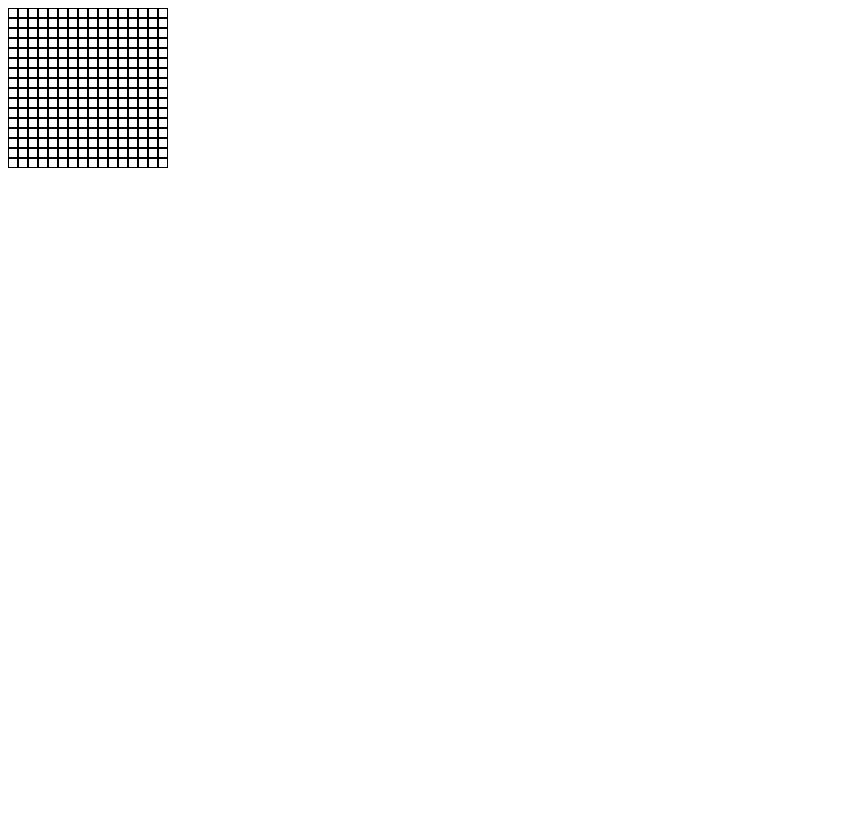
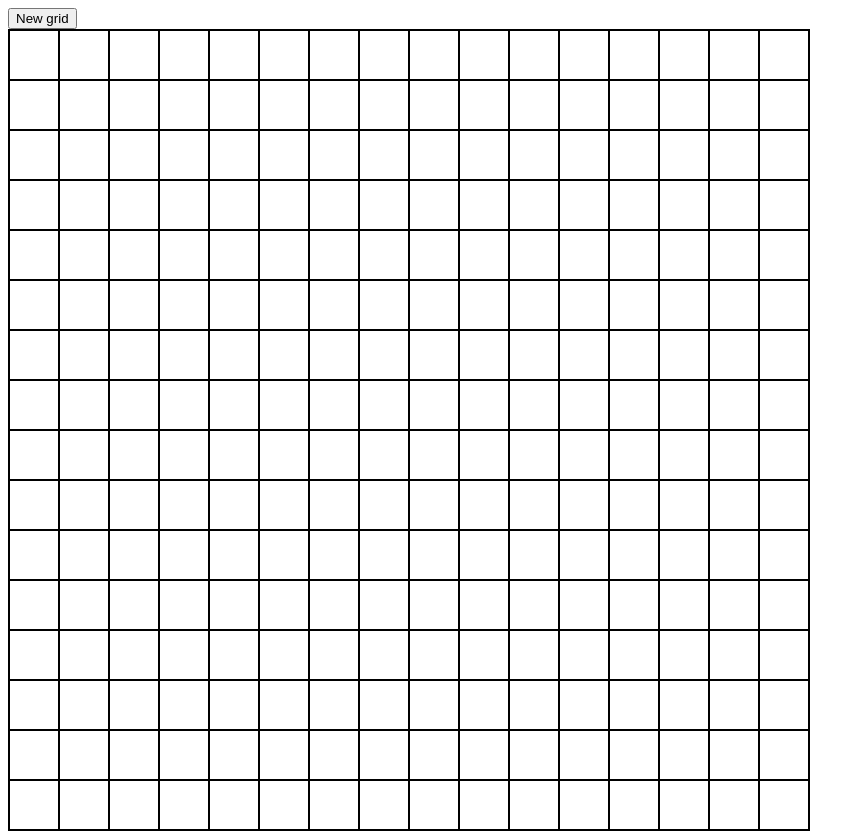
Before and after one commit to zaga001/etch-a-sketch, a plain HTML site: page index.html in a window 1280 px wide. Shown: the whole page, without its empty margins (0-865 px from the left). Before the commit the page ends 800 px from the top, so only its background shows below. Drawn offline with Linux system fonts and the light colour scheme.

Commit message:
Complete etch a sketch

```diff
--- a/index.html
+++ b/index.html
@@ -7,6 +7,7 @@
     <link rel="stylesheet" href="style.css">
 </head>
 <body>
+    <button id="btn">New grid</button>
     <div id="container"></div>
     <script src="script.js"></script>
 </body>
--- a/script.js
+++ b/script.js
@@ -1,7 +1,15 @@
-for (let i = 0; i < 256; i++) {
+function createGrid(size) {
+    const container = document.querySelector("#container");
+    container.innerHTML = "";
+
+    const boxSize = 800 / size;
+
+    for (let i = 0; i < (size * size); i++) {
         const box = document.createElement("div");
         box.classList.add("box");
-    document.querySelector("#container").appendChild(box);
+        box.style.width = `${boxSize}px`;
+        box.style.height = `${boxSize}px`;
+        container.appendChild(box);
     }
 
     const boxes = document.querySelectorAll(".box");
@@ -11,3 +19,17 @@ boxes.forEach((box) => {
             box.classList.add("newBoxColor");
         })
     })
+}
+
+document.querySelector("#btn").addEventListener("click", () => {
+    let size = prompt("Number of squares per side of the new grid", 16);
+    if (size > 0 && size <= 100) {
+        createGrid(size);
+    } else if (size > 100) {
+        alert("Maximum grid size is 100.");
+    } else {
+        alert("Please enter a valid number.");
+    }
+})
+
+createGrid(16);
--- a/style.css
+++ b/style.css
@@ -1,8 +1,6 @@
 .box {
     border: 1px solid black;
     box-sizing: border-box;
-    width: 10px;
-    height: 10px;
 }
 
 .newBoxColor {
@@ -12,6 +10,7 @@
 #container {
     display: flex;
     flex-wrap: wrap;
-    width: 160px;
-    height: 160px;
+    width: 800px;
+    height: 800px;
+    border: 1px solid black;
 }
```
Lines whose indentation alone changed are shown as unchanged.
